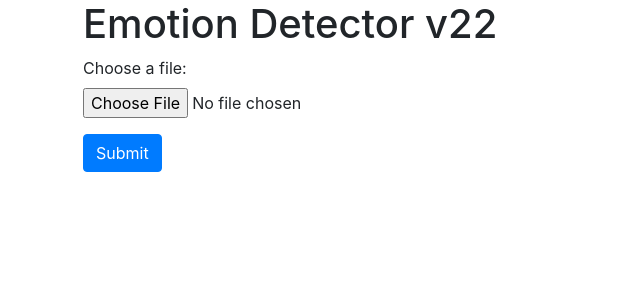
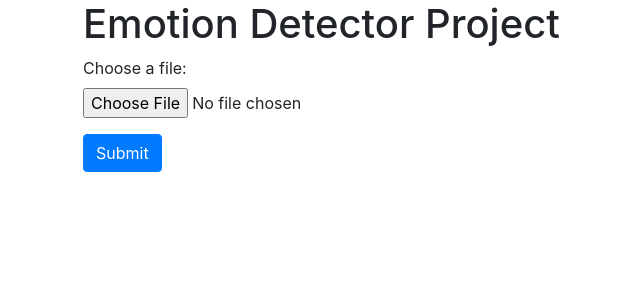
Before and after one commit to haythembekir20/emotion-detecter, a Flask app: page / in a window 1280 px wide. Shown: the top 300 px of the page, without its empty margins (2-642 px from the left). Run offline with Flask 3, Linux system fonts and the light colour scheme; some libraries are stand-ins or nearby versions.

Commit message:
change version

```diff
--- a/kubernetes/deployment.yaml
+++ b/kubernetes/deployment.yaml
@@ -14,7 +14,8 @@ spec:
     spec:
       containers:
       - name: emotion-detecter
-        image: gcr.io/emotion-detecter/emotion-detecter:v2
+        image: gcr.io/emotion-detecter/emotion-detecter:v3
+        imagePullPolicy: Always
         ports:
         - containerPort: 5000
 ---
--- a/templates/index.html
+++ b/templates/index.html
@@ -8,7 +8,7 @@
 
 <body>
     <div class="container">
-        <h1>Emotion Detector v22</h1>
+        <h1>Emotion Detector Project</h1>
         <form action="{{url_for('after')}}" method="POST" enctype="multipart/form-data">
             <div class="form-group">
                 <label for="file1">Choose a file:</label>
```
Also changed, not shown: .github/workflows/ci-cd.yaml.
